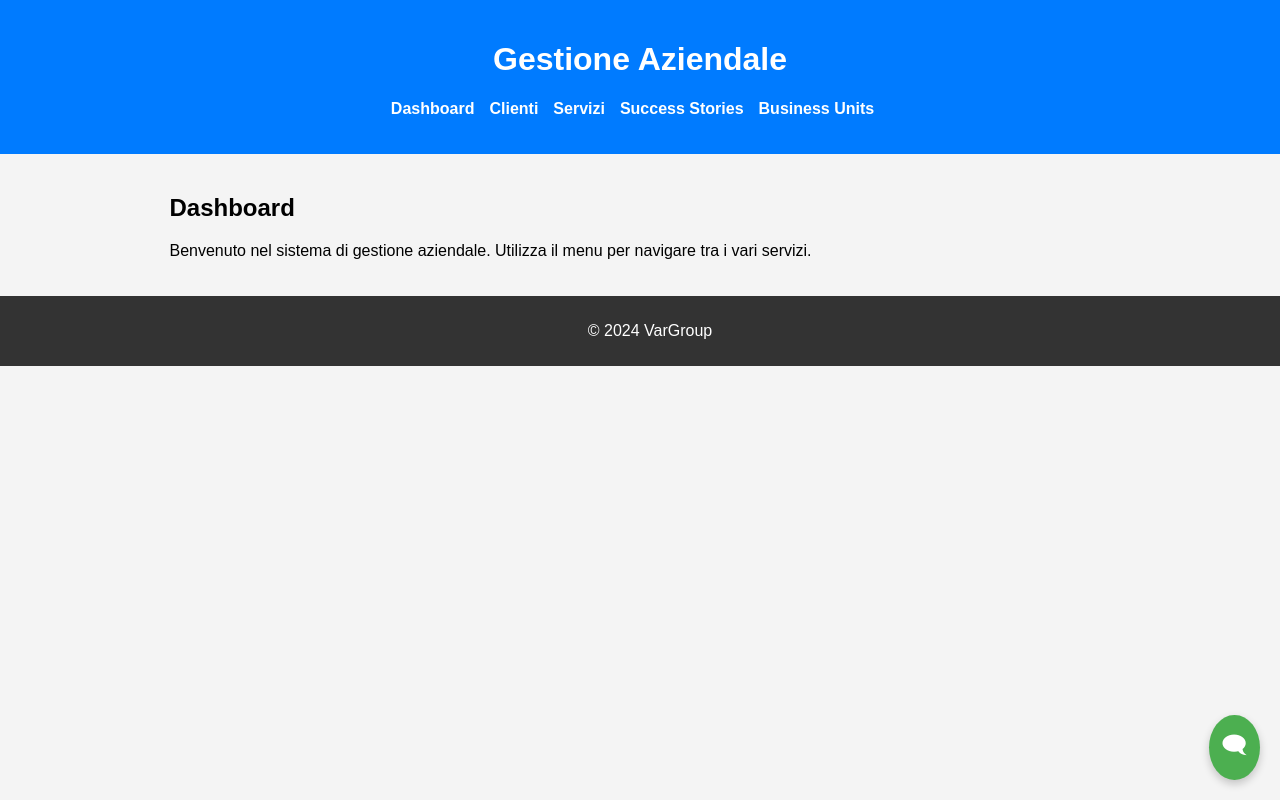
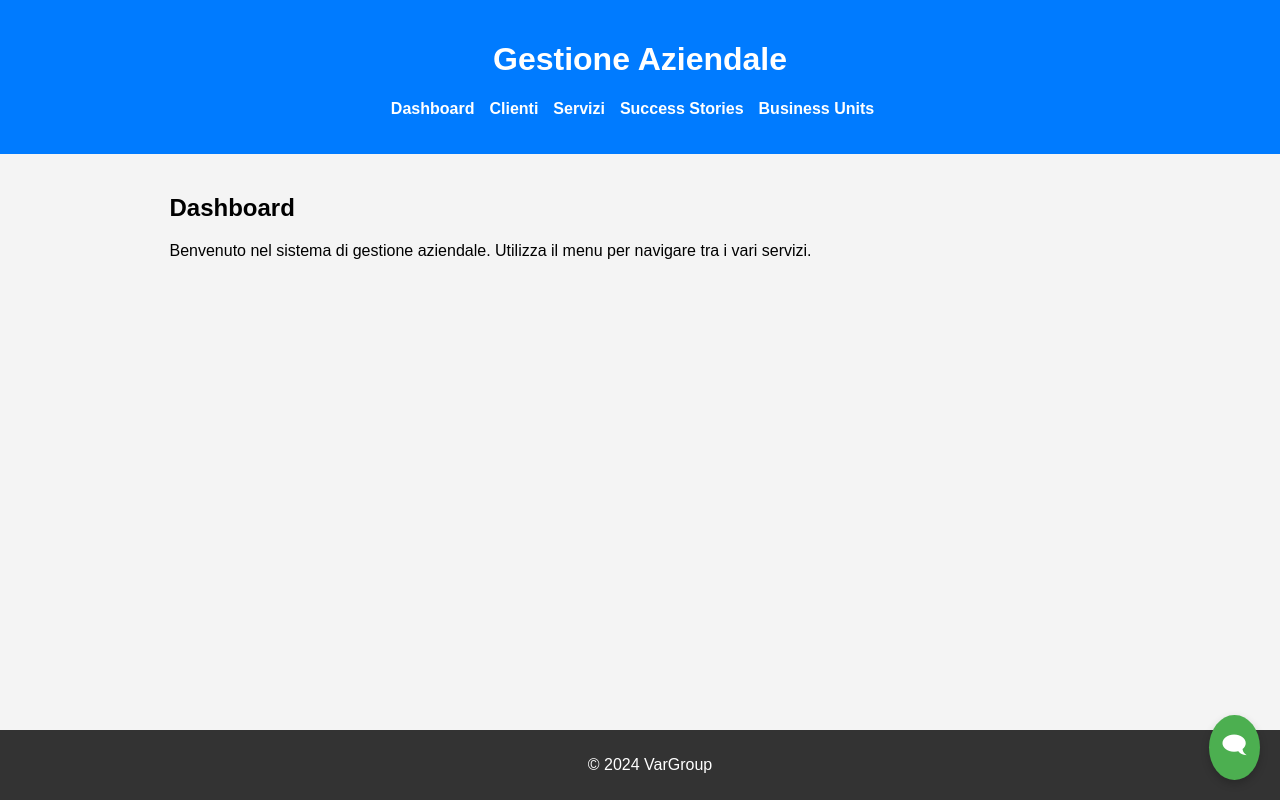
Before and after one commit to michele712/B-Future-Challenge-Gruppo2, a React (Create React App) app: page / in a window 1280 px wide. Built offline with nearby package versions, Linux system fonts and the light colour scheme.

Commit message:
Update App.css

```diff
--- a/src/App.css
+++ b/src/App.css
@@ -4,6 +4,12 @@ body {
     background-color: #f4f4f4;
     margin: 0;
     padding: 0;
+}
+
+.app-container {
+    display: flex;
+    flex-direction: column;
+    min-height: 100vh; /* Assicura che l'altezza minima sia quella della finestra */
 }
 
 header {
@@ -30,6 +36,7 @@ nav ul li a {
 }
 
 main {
+    flex: 1; /* Permette al contenuto principale di espandersi per occupare lo spazio rimanente */
     display: flex;
     flex-wrap: wrap;
     justify-content: space-around;
@@ -41,9 +48,10 @@ footer {
     padding: 10px;
     background: #333;
     color: white;
-    position: relative;
-    bottom: 0;
-    width: 100%;
+    position: fixed; /* Fissa il footer in fondo alla pagina */
+    bottom: 0; /* Posiziona in fondo alla pagina */
+    left: 0; /* Allinea a sinistra */
+    width: 100%; /* Assicura che il footer prenda tutta la larghezza */
 }
 
 .card {
```
